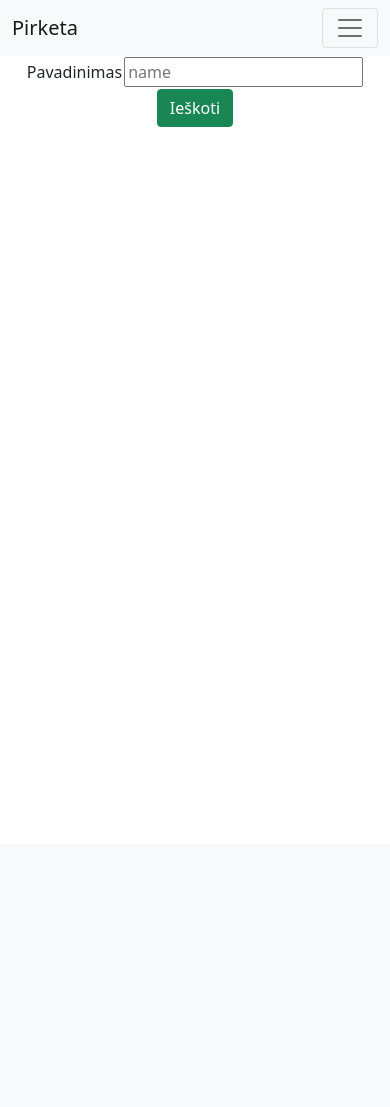
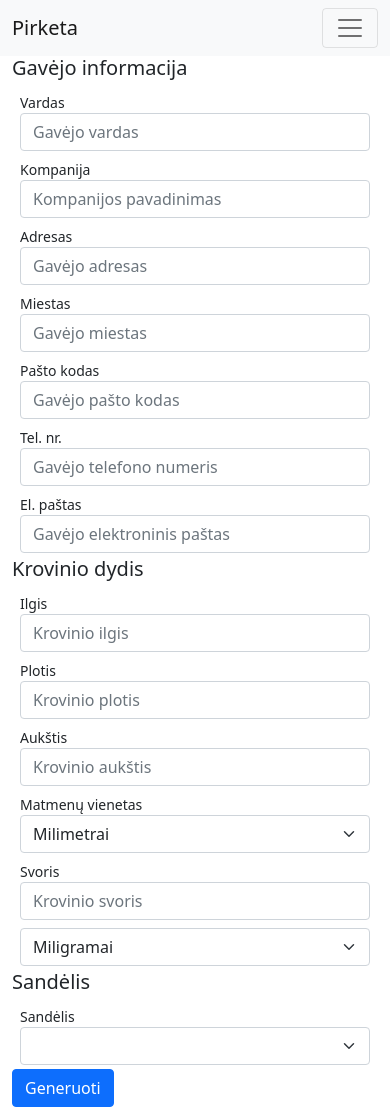
Before and after one commit to M0diis/ISS-Pirkera, a Symfony app: template templates/warehouse/documentation_gen.html.twig in a window 390 px wide. Before the commit the page ends 127 px from the top, so only its background shows below. Run offline with Twig, Linux system fonts and the light colour scheme; the template is opened without the code that fills it, so the values that code supplies are empty; some libraries are stand-ins or nearby versions.

Commit message:
Documentation generation with API

```diff
--- a/composer.json
+++ b/composer.json
@@ -7,17 +7,21 @@
         "php": ">=8.0",
         "ext-ctype": "*",
         "ext-iconv": "*",
+        "ext-mysqli": "*",
+        "easypost/easypost-php": "^4.0",
         "sensio/framework-extra-bundle": "^6.2",
+        "shippo/shippo-php": "^2.0",
         "symfony/apache-pack": "^1.0",
         "symfony/asset": "5.4.*",
         "symfony/console": "5.4.*",
         "symfony/dotenv": "5.4.*",
         "symfony/flex": "^1.17|^2",
         "symfony/framework-bundle": "5.4.*",
+        "symfony/http-client": "5.4.*",
         "symfony/runtime": "5.4.*",
         "symfony/twig-bundle": "5.4.*",
         "symfony/yaml": "5.4.*",
-      "ext-mysqli": "*"
+      "ext-curl": "*"
     },
     "config": {
         "optimize-autoloader": true,
--- a/templates/warehouse/documentation_gen.html.twig
+++ b/templates/warehouse/documentation_gen.html.twig
@@ -5,19 +5,96 @@
 {% endblock %}
 
 {% block body %}
-    <div align="center">
-        <table>
-            <tr>
-                <td>Pavadinimas</td>
-                <td>
-                    <input type="text" placeholder="name">
-                </td>
-            </tr>
-            <tr>
-                <td colspan="2">
-                    <div align="center"><button class="btn btn-success">Ieškoti</button></div>
-                </td>
-            </tr>
-        </table>
+    <div class="container">
+        <div class="row g-3 align-items-center">
+            <div class="col-md-12">
+                {% if errors %}
+                    <div class="alert alert-warning" role="alert">
+                        {% for error in errors %}
+                            {{ error }} <br>
+                        {% endfor %}
+                    </div>
+                {% endif %}
+                {% if generated %}
+                    <div class="alert alert-success" role="alert">
+                        Sėkmingai sugeneruota dokumentacija. Nuoroda: {{ generated }}
+                    </div>
+                {% endif %}
+                <h5>Gavėjo informacija</h5>
+                <form method="post">
+                    <div class="form-control-sm">
+                        <label for="to_name">Vardas</label>
+                        <input type="text" class="form-control" name="to_name" id="to_name" placeholder="Gavėjo vardas">
+                    </div>
+                    <div class="form-control-sm">
+                        <label for="to_company">Kompanija</label>
+                        <input type="text" class="form-control" name="to_company" id="to_company" placeholder="Kompanijos pavadinimas">
+                    </div>
+                    <div class="form-control-sm">
+                        <label for="to_street">Adresas</label>
+                        <input type="text" class="form-control" name="to_street" id="to_street" placeholder="Gavėjo adresas">
+                    </div>
+                    <div class="form-control-sm">
+                        <label for="to_city">Miestas</label>
+                        <input type="text" class="form-control" name="to_city" id="to_city" placeholder="Gavėjo miestas">
+                    </div>
+                    <div class="form-control-sm">
+                        <label for="to_zipcode">Pašto kodas</label>
+                        <input type="text" class="form-control" name="to_zipcode" id="to_zipcode" placeholder="Gavėjo pašto kodas">
+                    </div>
+                    <div class="form-control-sm">
+                        <label for="to_phone">Tel. nr.</label>
+                        <input type="text" class="form-control" name="to_phone" id="to_phone" placeholder="Gavėjo telefono numeris">
+                    </div>
+                    <div class="form-control-sm">
+                        <label for="to_email">El. paštas</label>
+                        <input type="text" class="form-control" name="to_email" id="to_email" placeholder="Gavėjo elektroninis paštas">
+                    </div>
+                    <h5>Krovinio dydis</h5>
+                    <div class="form-control-sm">
+                        <label for="parcel_length">Ilgis</label>
+                        <input type="text" class="form-control" name="parcel_length" id="parcel_length" placeholder="Krovinio ilgis">
+                    </div>
+                    <div class="form-control-sm">
+                        <label for="parcel_width">Plotis</label>
+                        <input type="text" class="form-control" name="parcel_width" id="parcel_width" placeholder="Krovinio plotis">
+                    </div>
+                    <div class="form-control-sm">
+                        <label for="parcel_height">Aukštis</label>
+                        <input type="text" class="form-control" name="parcel_height" id="parcel_height" placeholder="Krovinio aukštis">
+                    </div>
+                    <div class="form-control-sm">
+                        <label for="parcel_distance_unit">Matmenų vienetas</label>
+                        <select class="form-select" aria-label="parcel_distance_unit" name="parcel_distance_unit">
+                                <option value="cm">Milimetrai</option>
+                                <option value="mm">Centimetrai</option>
+                                <option value="m">Metrai</option>
+                        </select>
+                    </div>
+                    <div class="form-control-sm">
+                        <label for="parcel_weight">Svoris</label>
+                        <input type="number" class="form-control" name="parcel_weight" id="parcel_weight" placeholder="Krovinio svoris">
+                    </div>
+                    <div class="form-control-sm">
+                    <select class="form-select" aria-label="parcel_weight_unit" name="parcel_weight_unit">
+                        <option value="mg">Miligramai</option>
+                        <option value="g">Gramai</option>
+                        <option value="km">Kilogramai</option>
+                        <option value="t">Tonos</option>
+                    </select>
+                    </div>
+                    <h5>Sandėlis</h5>
+                    <div class="form-control-sm">
+                        <label for="warehouse">Sandėlis</label>
+                        <select class="form-select" aria-label="warehouse" name="warehouse">
+                            {% for warehouse in warehouses %}
+                                <option value="{{ warehouse.id_Sandelis }}">{{ warehouse.id_Sandelis }}</option>
+                            {% endfor %}
+                        </select>
+                    </div>
+                    <button type="submit" class="btn btn-primary">Generuoti</button>
+                </form>
+            </div>
+        </div>
     </div>
 {% endblock %}
--- a/templates/warehouse/goods_import.html.twig
+++ b/templates/warehouse/goods_import.html.twig
@@ -6,7 +6,9 @@
             <div class="col-md-12">
                 {% if errors %}
                     <div class="alert alert-warning" role="alert">
-                        Įvyko klaida išsaugojant krovinį.
+                        {% for error in errors %}
+                            {{ error }} <br>
+                        {% endfor %}
                     </div>
                 {% elseif imported %}
                     <div class="alert alert-info" role="alert">
@@ -34,7 +36,7 @@
                         <label for="sandelis">Sandėlis</label>
                         <select class="form-select" aria-label="sandelis" name="sandelis">
                             {% for warehouse in warehouses %}
-                                <option value="{{ warehouse.id }}">{{ warehouse.pavadinimas }}</option>
+                                <option value="{{ warehouse.id_Sandelis }}">{{ warehouse.id_Sandelis }}</option>
                             {% endfor %}
                         </select>
                     </div>
```
Also changed, not shown: src/Controller/DocumentationGenerationController.php (+195 -3 lines), src/Controller/GoodsExportController.php (+7 -0 lines), 2 other files.
